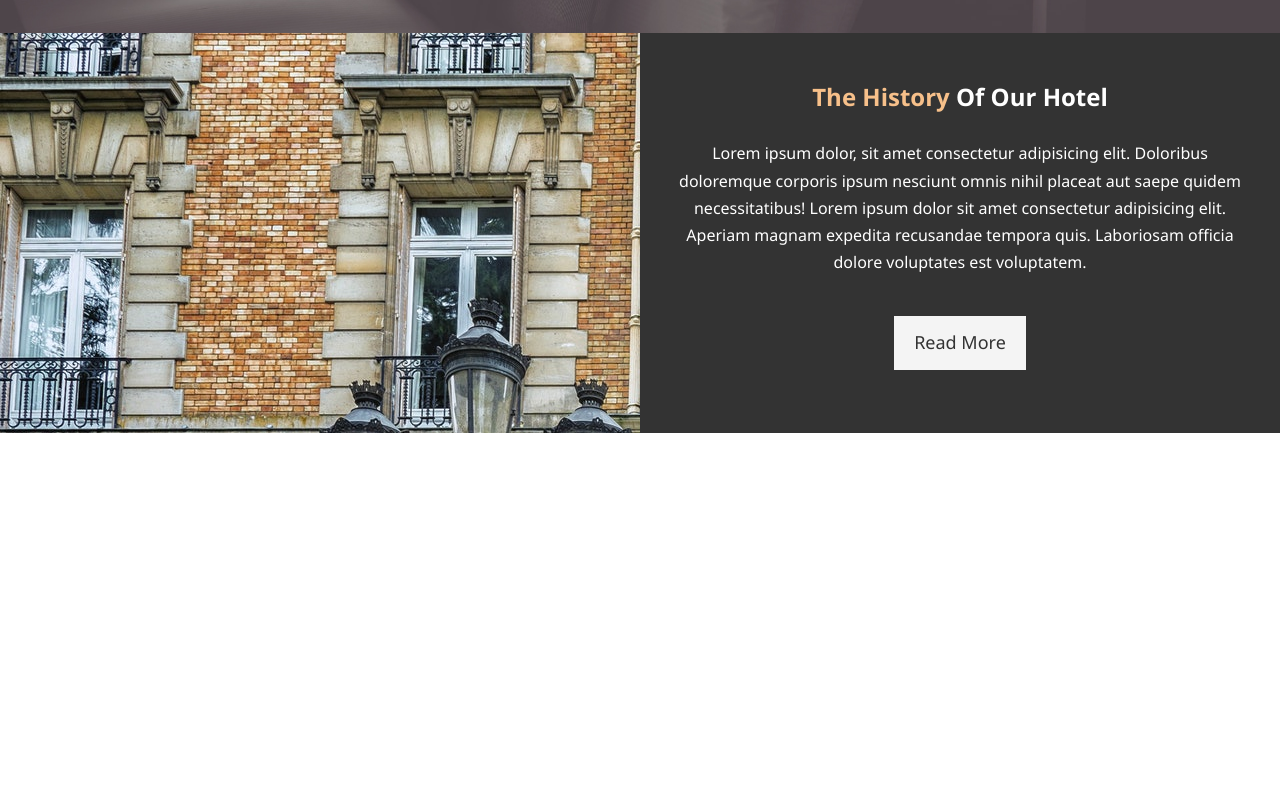
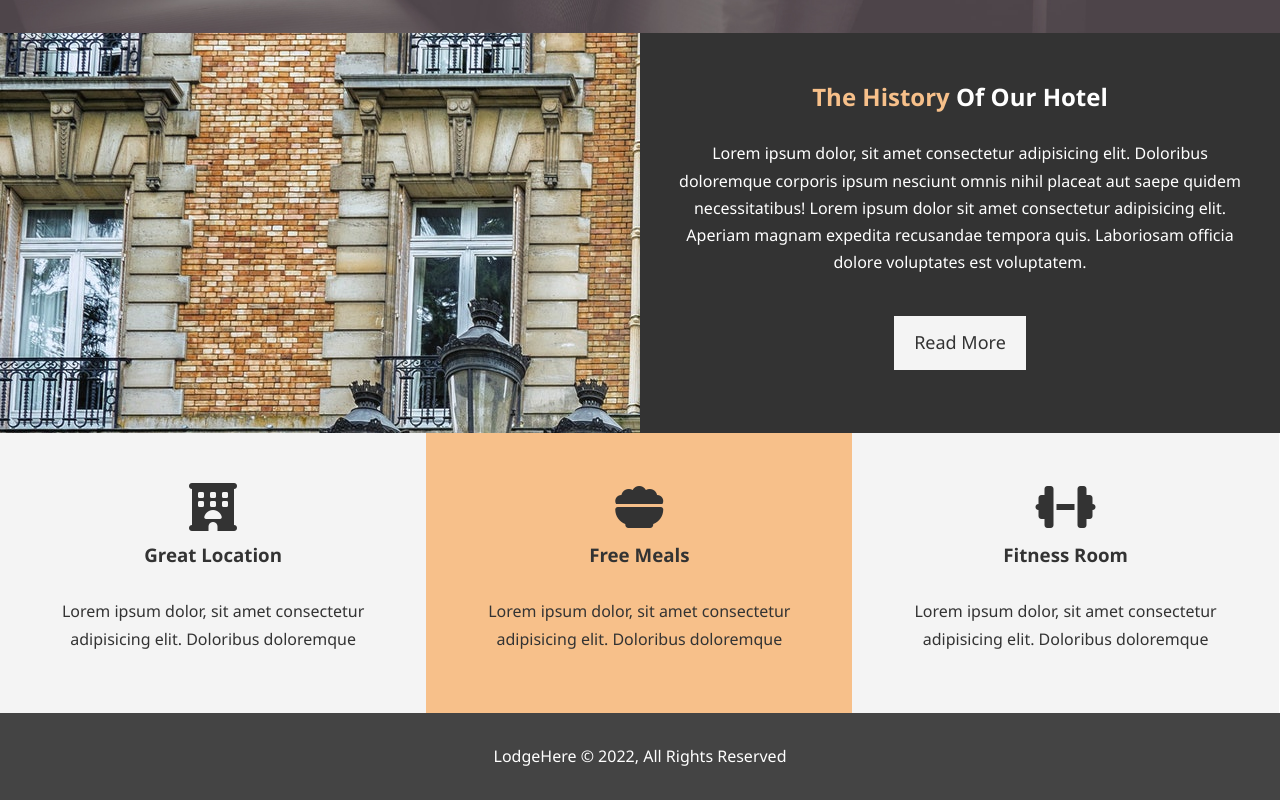
Before and after one commit to CharlieAudain/LodgeHere, a plain HTML site: page index.html in a window 1280 px wide. Shown: the part 784-1584 px from the top of the page. Before the commit the page ends 1217 px from the top, so only its background shows below. Drawn offline with Linux system fonts and the light colour scheme.

Commit message:
Added Features Section and Footer

```diff
--- a/css/style.css
+++ b/css/style.css
@@ -75,8 +75,12 @@ p {
 }
 
 .bg-primary {
-  background: #333;
-  color: #f7c08a;
+  background: #f7c08a;
+  color: #333;
+}
+
+.clr {
+    clear:both;
 }
 /* Navbar */
 
@@ -163,3 +167,24 @@ p {
 #home-info .info-content p {
   padding-bottom: 30px;
 }
+
+/* Features */
+.box {
+  float: left;
+  width: 33.3%;
+  padding: 50px;
+  text-align: center;
+}
+
+.box i {
+  margin-bottom: 10px;
+}
+
+/* Footer */
+
+#main-footer {
+    text-align: center;
+    background: #444;
+    color: #fff;
+    padding: 20px;
+}
--- a/index.html
+++ b/index.html
@@ -9,7 +9,12 @@
       content="Welcome to LodgeHere, best hotel in London"
     />
     <meta name="keywords" content="hotel, london hotel, fitzrovia hotel" />
+    <script
+      src="https://kit.fontawesome.com/d8c1fbbd35.js"
+      crossorigin="anonymous"
+    ></script>
     <link rel="stylesheet" href="css/style.css" />
+
     <title>LodgeHere | London Hotel</title>
   </head>
   <body>
@@ -53,7 +58,37 @@
         </p>
         <a href="about.html" class="btn btn-light">Read More</a>
       </div>
+    </section>
 
+    <section id="features">
+      <div class="box bg-light">
+        <i class="fa-solid fa-hotel fa-3x"></i>
+        <h3>Great Location</h3>
+        <p>
+          Lorem ipsum dolor, sit amet consectetur adipisicing elit. Doloribus
+          doloremque
+        </p>
+      </div>
+      <div class="box bg-primary">
+        <i class="fa-solid fa-bowl-food fa-3x"></i>
+        <h3>Free Meals</h3>
+        <p>
+          Lorem ipsum dolor, sit amet consectetur adipisicing elit. Doloribus
+          doloremque
+        </p>
+      </div>
+      <div class="box bg-light">
+        <i class="fa-solid fa-dumbbell fa-3x"></i>
+        <h3>Fitness Room</h3>
+        <p>
+          Lorem ipsum dolor, sit amet consectetur adipisicing elit. Doloribus
+          doloremque
+        </p>
+      </div>
     </section>
+    <div class="clr"></div>
+    <footer id="main-footer">
+      <p>LodgeHere &copy; 2022, All Rights Reserved</p>
+    </footer>
   </body>
 </html>
```
